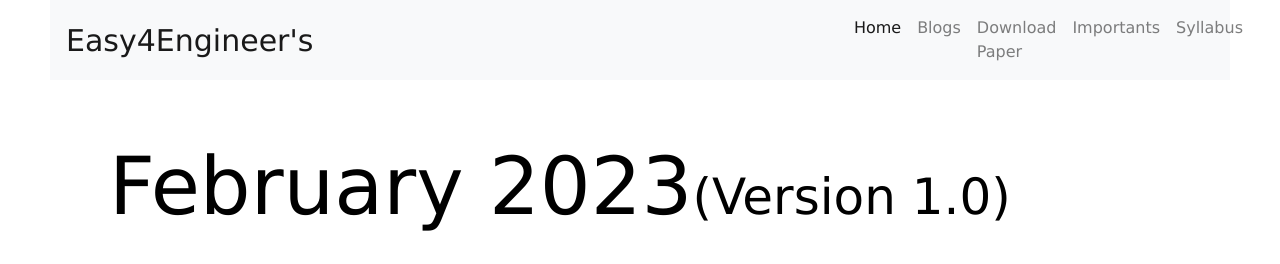
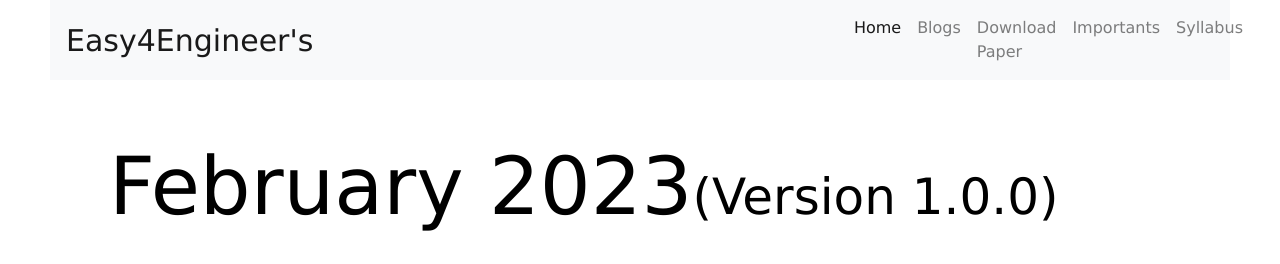
Before and after one commit to Easy4Engineers/Easy4Engineers.github.io, a plain HTML site: page changelog.html in a window 1280 px wide. Shown: the top 264 px of the page. Drawn offline with nearby package versions, Linux system fonts and the light colour scheme.

Commit message:
Update changelog.html

```diff
--- a/changelog.html
+++ b/changelog.html
@@ -27,7 +27,7 @@
           </nav>
     </div>
     <div id="header">
-      <p class="h1" title="Download Updated Previous Year Paper's gtu">February 2023<small class="vrsn">(Version 1.0)</small></p>
+      <p class="h1" title="Download Updated Previous Year Paper's gtu">February 2023<small class="vrsn">(Version 1.0.0)</small></p>
       <p class="top">Welcome to the February 2023 release.
         There are few updates in this version that we hope you'll like, some of the key highlights include:</p>
     </div>
```
